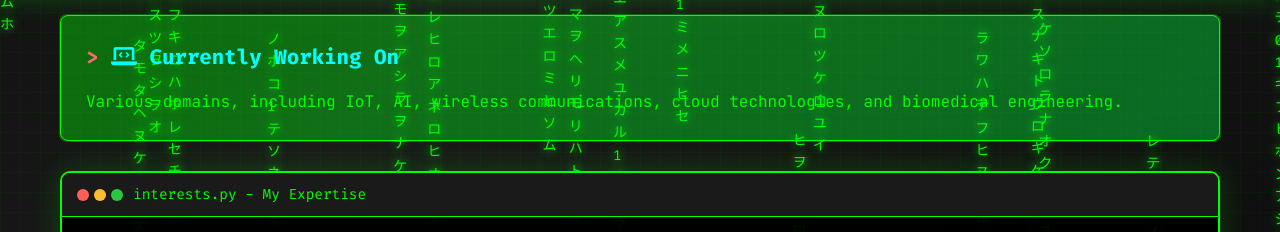
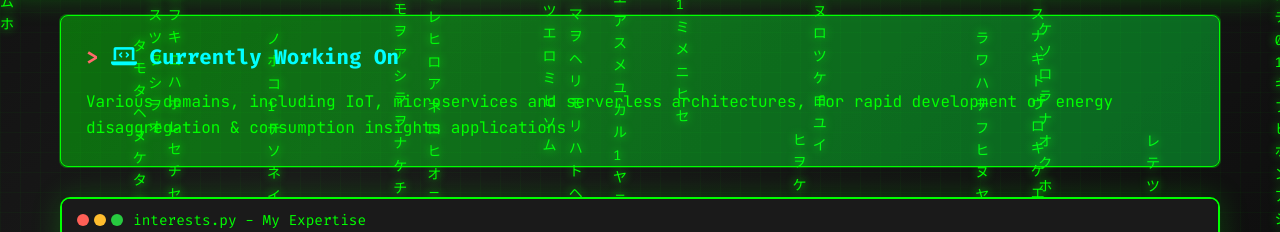
Before and after one commit to dimikave/dimikave.github.io, a plain HTML site: page index.html in a window 1280 px wide. Shown: the part 568-800 px from the top of the page. Drawn offline with Linux system fonts and the light colour scheme.

Commit message:
Update index.html

```diff
--- a/index.html
+++ b/index.html
@@ -519,7 +519,7 @@
     <main class="container">
         <section class="current-work">
             <h3><i class="fas fa-laptop-code"></i> Currently Working On</h3>
-            <p>Various domains, including IoT, AI, wireless communications, cloud technologies, and biomedical engineering.</p>
+            <p>Various domains, including IoT, microservices and serverless architectures, for rapid development of energy disaggregation & consumption insights applications</p>
         </section>
 
         <section class="terminal-window">
```
